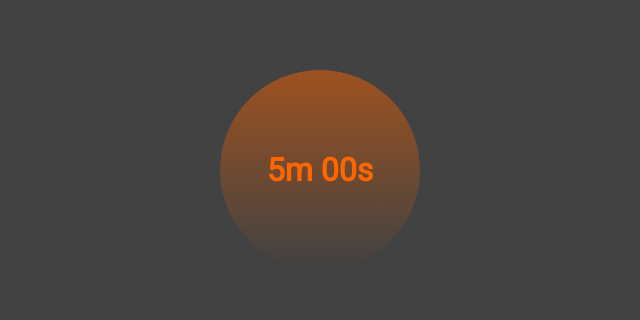
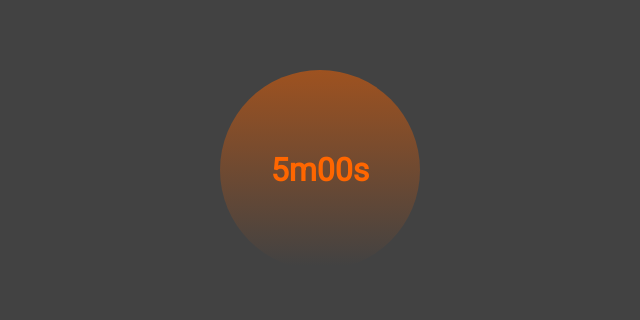
Before and after one commit to D-Ono/my-own-challenge, a plain HTML site: page 01 - Challenge One/Solution/index.html in a window 1280 px wide. Shown: the part 220-540 px from the top of the page, 640-1280 px from the left. Drawn offline with Linux system fonts and the light colour scheme.

Commit message:
feat: add Timer Display done.

```diff
--- a/01 - Challenge One/Solution/index.html
+++ b/01 - Challenge One/Solution/index.html
@@ -23,7 +23,7 @@
         </div>
         <div class="container">
             <h3>Timer</h3>
-            <div class="circle"><h1>5m 00s</h1></div>
+            <div class="circle"><input type="text" value="5m00s" /></div>
             <div class="buttons-box">
                 <button>Start</button>
                 <button>Restart</button>
--- a/01 - Challenge One/Solution/style.css
+++ b/01 - Challenge One/Solution/style.css
@@ -25,12 +25,28 @@ header{
     display: flex;
     justify-content: center;
     align-items: center;
-
     background-color: var(--black);
 }
 
 h1{
     color: var(--textColor);
+}
+
+input {
+    background: transparent;
+    font: 32px "Roboto";
+    font-weight: bold;
+    text-align: center;
+    color: var(--textColor);
+    box-shadow: 0 0 0 0;
+    border: 0 none;
+    outline: 0;
+}
+
+input:focus{
+    box-shadow: 0 0 0 0;
+    border: 0 none;
+    outline: 0;
 }
 
 .container{
```
Also changed, not shown: 01 - Challenge One/Solution/script.js (line endings or trailing spaces).
